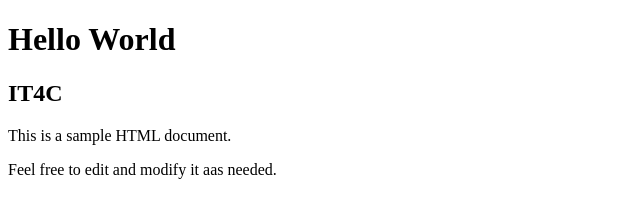
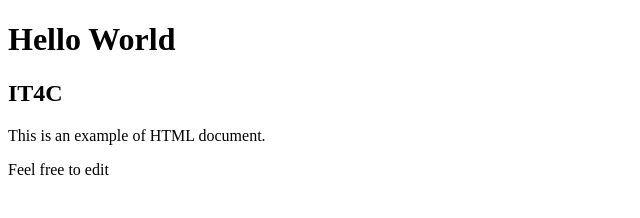
Before and after one commit to jmssntlln/GT-Products-API, a plain HTML site: page index.html in a window 1280 px wide. Shown: the whole page, without its empty margins (0-640 px from the left). Drawn offline with Linux system fonts and the light colour scheme.

```diff
--- a/index.html
+++ b/index.html
@@ -9,8 +9,8 @@
     <h1>Hello World</h1>
     <h2>IT4C</h2>
 
-    <p>This is a sample HTML document.</p>
-    <p>Feel free to edit and modify it aas needed.</p>
+    <p>This is an example of HTML document.</p>
+    <p>Feel free to edit</p>
 
 </body>
 </html>
```
